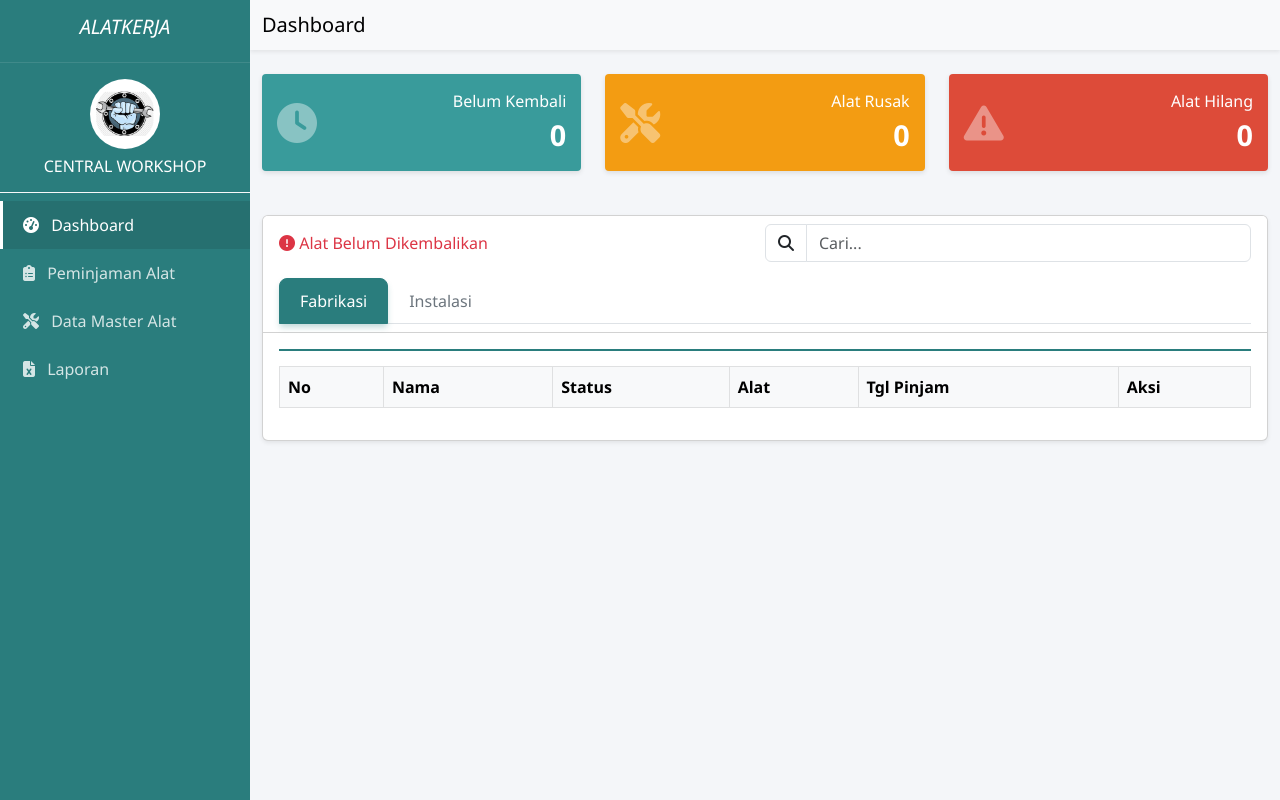
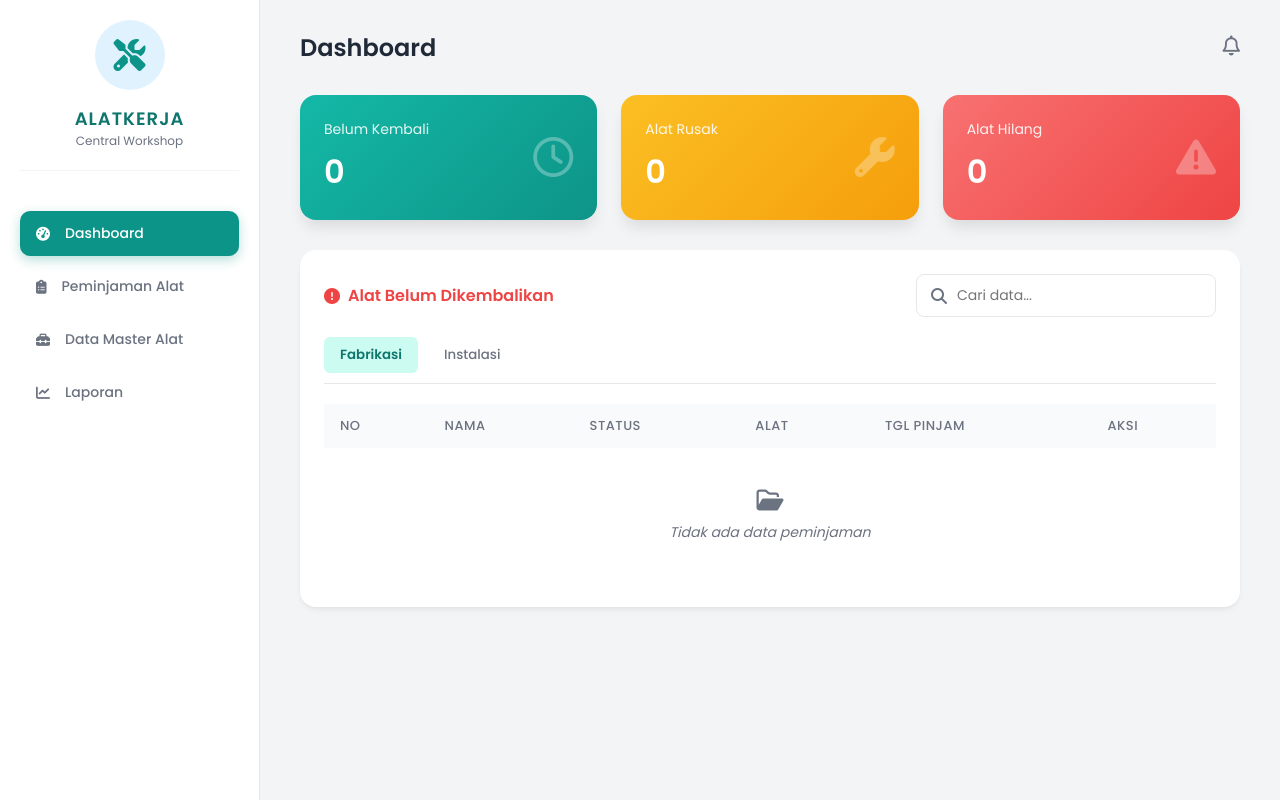
Before and after one commit to feryd760-blip/peminjaman-alat, a plain HTML site: page index.html in a window 1280 px wide. Drawn offline with nearby package versions, Linux system fonts and the light colour scheme; no server answers.

Commit message:
Update index.html

```diff
--- a/index.html
+++ b/index.html
@@ -3,158 +3,411 @@
 <head>
     <meta charset="UTF-8">
     <meta name="viewport" content="width=device-width, initial-scale=1.0">
-    <title>Sistem Peminjaman Alat</title>
-    <link href="https://cdn.jsdelivr.net/npm/bootstrap@5.3.0/dist/css/bootstrap.min.css" rel="stylesheet">
+    <title>Sistem Peminjaman Alat - Modern</title>
+    <!-- Menggunakan Font Google Poppins -->
+    <link href="https://fonts.googleapis.com/css2?family=Poppins:wght@300;400;500;600&display=swap" rel="stylesheet">
+    <!-- Font Awesome untuk Ikon -->
     <link rel="stylesheet" href="https://cdnjs.cloudflare.com/ajax/libs/font-awesome/6.4.0/css/all.min.css">
-    <link rel="stylesheet" href="style.css">
-    <script src="https://cdn.jsdelivr.net/npm/@supabase/supabase-js@2"></script>
+
+    <style>
+        :root {
+            --primary: #0d9488; /* Teal Modern */
+            --primary-dark: #0f766e;
+            --bg-body: #f3f4f6;
+            --bg-sidebar: #ffffff;
+            --text-main: #1f2937;
+            --text-muted: #6b7280;
+            --card-shadow: 0 4px 6px -1px rgba(0, 0, 0, 0.05), 0 2px 4px -1px rgba(0, 0, 0, 0.03);
+            --danger: #ef4444;
+            --warning: #f59e0b;
+            --success: #10b981;
+        }
+
+        * {
+            margin: 0;
+            padding: 0;
+            box-sizing: border-box;
+            font-family: 'Poppins', sans-serif;
+        }
+
+        body {
+            background-color: var(--bg-body);
+            color: var(--text-main);
+            display: flex;
+            min-height: 100vh;
+        }
+
+        /* --- Sidebar Styling --- */
+        .sidebar {
+            width: 260px;
+            background: var(--bg-sidebar);
+            border-right: 1px solid #e5e7eb;
+            display: flex;
+            flex-direction: column;
+            padding: 20px;
+            position: fixed;
+            height: 100%;
+            z-index: 10;
+        }
+
+        .brand {
+            display: flex;
+            flex-direction: column;
+            align-items: center;
+            margin-bottom: 40px;
+            padding-bottom: 20px;
+            border-bottom: 1px solid #f3f4f6;
+        }
+
+        .brand-logo {
+            width: 70px;
+            height: 70px;
+            background: #e0f2fe;
+            border-radius: 50%;
+            display: flex;
+            align-items: center;
+            justify-content: center;
+            margin-bottom: 15px;
+            color: var(--primary);
+            font-size: 32px;
+        }
+
+        .brand h1 {
+            font-size: 18px;
+            font-weight: 600;
+            letter-spacing: 1px;
+            color: var(--primary-dark);
+        }
+
+        .brand span {
+            font-size: 12px;
+            color: var(--text-muted);
+            font-weight: 400;
+        }
+
+        .menu {
+            list-style: none;
+            display: flex;
+            flex-direction: column;
+            gap: 8px;
+        }
+
+        .menu-item {
+            display: flex;
+            align-items: center;
+            gap: 15px;
+            padding: 12px 16px;
+            border-radius: 10px;
+            color: var(--text-muted);
+            text-decoration: none;
+            font-size: 14px;
+            font-weight: 500;
+            transition: all 0.3s ease;
+        }
+
+        .menu-item:hover {
+            background-color: #f0fdfa;
+            color: var(--primary);
+        }
+
+        .menu-item.active {
+            background-color: var(--primary);
+            color: white;
+            box-shadow: 0 4px 12px rgba(13, 148, 136, 0.3);
+        }
+
+        /* --- Main Content Styling --- */
+        .main-content {
+            margin-left: 260px;
+            flex: 1;
+            padding: 30px 40px;
+            width: calc(100% - 260px);
+        }
+
+        .header {
+            display: flex;
+            justify-content: space-between;
+            align-items: center;
+            margin-bottom: 30px;
+        }
+
+        .header h2 {
+            font-size: 24px;
+            font-weight: 600;
+        }
+
+        /* --- Stats Cards --- */
+        .stats-grid {
+            display: grid;
+            grid-template-columns: repeat(3, 1fr);
+            gap: 24px;
+            margin-bottom: 30px;
+        }
+
+        .card {
+            border-radius: 16px;
+            padding: 24px;
+            color: white;
+            position: relative;
+            overflow: hidden;
+            box-shadow: 0 10px 15px -3px rgba(0, 0, 0, 0.1);
+            display: flex;
+            justify-content: space-between;
+            align-items: center;
+            transition: transform 0.3s ease;
+        }
+
+        .card:hover {
+            transform: translateY(-5px);
+        }
+
+        .card.teal { background: linear-gradient(135deg, #14b8a6 0%, #0d9488 100%); }
+        .card.orange { background: linear-gradient(135deg, #fbbf24 0%, #f59e0b 100%); }
+        .card.red { background: linear-gradient(135deg, #f87171 0%, #ef4444 100%); }
+
+        .card-info h3 {
+            font-size: 14px;
+            font-weight: 400;
+            opacity: 0.9;
+            margin-bottom: 8px;
+        }
+
+        .card-info .value {
+            font-size: 32px;
+            font-weight: 700;
+        }
+
+        .card-icon {
+            font-size: 40px;
+            opacity: 0.3;
+        }
+
+        /* --- Content Panel (Table) --- */
+        .content-panel {
+            background: white;
+            border-radius: 16px;
+            padding: 24px;
+            box-shadow: var(--card-shadow);
+        }
+
+        .panel-header {
+            display: flex;
+            justify-content: space-between;
+            align-items: center;
+            margin-bottom: 20px;
+            flex-wrap: wrap;
+            gap: 15px;
+        }
+
+        .panel-title {
+            color: var(--danger);
+            font-weight: 600;
+            font-size: 16px;
+            display: flex;
+            align-items: center;
+            gap: 8px;
+        }
+
+        .search-bar {
+            position: relative;
+            width: 300px;
+        }
+
+        .search-bar input {
+            width: 100%;
+            padding: 10px 15px 10px 40px;
+            border: 1px solid #e5e7eb;
+            border-radius: 8px;
+            outline: none;
+            font-size: 14px;
+            transition: border 0.2s;
+        }
+
+        .search-bar input:focus {
+            border-color: var(--primary);
+        }
+
+        .search-bar i {
+            position: absolute;
+            left: 15px;
+            top: 50%;
+            transform: translateY(-50%);
+            color: var(--text-muted);
+        }
+
+        /* --- Tabs --- */
+        .tabs {
+            display: flex;
+            gap: 10px;
+            margin-bottom: 20px;
+            border-bottom: 1px solid #e5e7eb;
+            padding-bottom: 10px;
+        }
+
+        .tab-btn {
+            background: none;
+            border: none;
+            padding: 8px 16px;
+            cursor: pointer;
+            font-weight: 500;
+            color: var(--text-muted);
+            border-radius: 6px;
+            transition: all 0.2s;
+        }
+
+        .tab-btn.active {
+            background-color: #ccfbf1;
+            color: var(--primary-dark);
+            font-weight: 600;
+        }
+
+        /* --- Table --- */
+        table {
+            width: 100%;
+            border-collapse: collapse;
+        }
+
+        th {
+            text-align: left;
+            padding: 12px 16px;
+            background-color: #f9fafb;
+            color: var(--text-muted);
+            font-weight: 500;
+            font-size: 13px;
+            text-transform: uppercase;
+            letter-spacing: 0.5px;
+        }
+
+        td {
+            padding: 16px;
+            border-bottom: 1px solid #f3f4f6;
+            font-size: 14px;
+            color: var(--text-main);
+        }
+
+        tr:last-child td {
+            border-bottom: none;
+        }
+
+        tr:hover td {
+            background-color: #f9fafb;
+        }
+
+        .empty-state {
+            text-align: center;
+            padding: 40px;
+            color: var(--text-muted);
+            font-style: italic;
+        }
+
+    </style>
 </head>
 <body>
 
-    <div class="sidebar">
-        <div class="sidebar-header">
-            <h5><i>ALATKERJA</i></h5>
+    <!-- Sidebar -->
+    <aside class="sidebar">
+        <div class="brand">
+            <div class="brand-logo">
+                <i class="fa-solid fa-screwdriver-wrench"></i>
             </div>
-        <div class="admin-profile text-center p-3 border-bottom border-light">
-            <img src="logo.png" class="rounded-circle mb-2 bg-white" alt="Logo" width="70" height="70" style="object-fit: cover; padding: 5px;">
-            <h6 class="mb-0">CENTRAL WORKSHOP</h6>
-        </div>
-        <ul class="nav flex-column mt-2">
-            <li class="nav-item"><a class="nav-link active" href="#" onclick="bukaMenu('dashboard', this)"><i class="fas fa-tachometer-alt me-2"></i> Dashboard</a></li>
-            <li class="nav-item"><a class="nav-link" href="#" onclick="bukaMenu('peminjaman', this)"><i class="fas fa-clipboard-list me-2"></i> Peminjaman Alat</a></li>
-            <li class="nav-item"><a class="nav-link" href="#" onclick="bukaMenu('alat', this)"><i class="fas fa-tools me-2"></i> Data Master Alat</a></li>
-            <li class="nav-item"><a class="nav-link" href="#" onclick="bukaMenu('laporan', this)"><i class="fas fa-file-excel me-2"></i> Laporan</a></li>
-        </ul>
+            <h1>ALATKERJA</h1>
+            <span>Central Workshop</span>
         </div>
 
-    <div class="main-content">
-        <nav class="navbar navbar-expand-lg navbar-light bg-light shadow-sm">
-            <div class="container-fluid">
-                <span class="navbar-brand mb-0 h1" id="judulHalaman">Dashboard</span>
-            </div>
+        <nav class="menu">
+            <a href="#" class="menu-item active">
+                <i class="fa-solid fa-gauge-high"></i> Dashboard
+            </a>
+            <a href="#" class="menu-item">
+                <i class="fa-solid fa-clipboard-list"></i> Peminjaman Alat
+            </a>
+            <a href="#" class="menu-item">
+                <i class="fa-solid fa-toolbox"></i> Data Master Alat
+            </a>
+            <a href="#" class="menu-item">
+                <i class="fa-solid fa-chart-line"></i> Laporan
+            </a>
         </nav>
+    </aside>
 
-        <div class="container-fluid mt-4">
-            <!-- DASHBOARD -->
-            <div id="halaman-dashboard">
-                <div class="row mb-4">
-                    <div class="col-md-4"><div class="info-box bg-teal"><div class="info-box-icon"><i class="fas fa-clock"></i></div><div class="info-box-content"><span class="info-box-text">Belum Kembali</span><span class="info-box-number" id="statBelumKembali">0</span></div></div></div>
-                    <div class="col-md-4"><div class="info-box bg-orange"><div class="info-box-icon"><i class="fas fa-tools"></i></div><div class="info-box-content"><span class="info-box-text">Alat Rusak</span><span class="info-box-number" id="statAlatRusak">0</span></div></div></div>
-                    <div class="col-md-4"><div class="info-box bg-red"><div class="info-box-icon"><i class="fas fa-exclamation-triangle"></i></div><div class="info-box-content"><span class="info-box-text">Alat Hilang</span><span class="info-box-number" id="statAlatHilang">0</span></div></div></div>
-                </div>
-                <div class="card shadow-sm mt-4">
-                    <div class="card-header bg-white">
-                        <div class="d-flex justify-content-between align-items-center mb-3">
-                            <h6 class="mb-0 text-danger"><i class="fas fa-exclamation-circle"></i> Alat Belum Dikembalikan</h6>
-                            <div class="input-group w-50">
-                                <span class="input-group-text bg-white"><i class="fas fa-search"></i></span>
-                                <input type="text" class="form-control" id="searchDashboard" placeholder="Cari..." onkeyup="cariDashboard()">
-                            </div>
-                        </div>
-                        <ul class="nav nav-tabs" id="myTab" role="tablist">
-                            <li class="nav-item"><button class="nav-link active" id="tab-fabrikasi" data-bs-toggle="tab" data-bs-target="#konten-fabrikasi" type="button" onclick="gantiTab('Fabrikasi')">Fabrikasi</button></li>
-                            <li class="nav-item"><button class="nav-link" id="tab-instalasi" data-bs-toggle="tab" data-bs-target="#konten-instalasi" type="button" onclick="gantiTab('Instalasi')">Instalasi</button></li>
-                        </ul>
-                    </div>
-                    <div class="card-body">
-                        <div class="tab-content">
-                            <div class="tab-pane fade show active" id="konten-fabrikasi">
-                                <table class="table table-bordered table-hover"><thead class="table-light"><tr><th>No</th><th>Nama</th><th>Status</th><th>Alat</th><th>Tgl Pinjam</th><th>Aksi</th></tr></thead><tbody id="tabelFabrikasi"></tbody></table>
-                            </div>
-                            <div class="tab-pane fade" id="konten-instalasi">
-                                <table class="table table-bordered table-hover"><thead class="table-light"><tr><th>No</th><th>Nama</th><th>Status</th><th>Alat</th><th>Ket Instalasi</th><th>Tgl Pinjam</th><th>Aksi</th></tr></thead><tbody id="tabelInstalasi"></tbody></table>
-                            </div>
-                        </div>
-                    </div>
+    <!-- Main Content -->
+    <main class="main-content">
+        <div class="header">
+            <h2>Dashboard</h2>
+            <div class="user-profile">
+                <!-- Placeholder untuk profil user -->
+                <i class="fa-regular fa-bell" style="font-size: 20px; color: #6b7280; cursor: pointer;"></i>
             </div>
         </div>
 
-            <!-- PEMINJAMAN -->
-            <div id="halaman-peminjaman" class="d-none">
-                <div class="card shadow-sm">
-                    <div class="card-header bg-white d-flex justify-content-between align-items-center">
-                        <h6 class="mb-0">Riwayat Peminjaman</h6>
-                        <button class="btn btn-primary btn-sm" onclick="bukaModalPinjam()"><i class="fas fa-plus"></i> Pinjam Alat</button>
+        <!-- Statistic Cards -->
+        <div class="stats-grid">
+            <div class="card teal">
+                <div class="card-info">
+                    <h3>Belum Kembali</h3>
+                    <div class="value">0</div>
                 </div>
-                    <div class="card-body">
-                        <table class="table table-bordered table-hover"><thead class="table-light"><tr><th>No</th><th>Nama</th><th>Status</th><th>Alat</th><th>Alokasi</th><th>Ket Instalasi</th><th>Tgl Pinjam</th><th>Tgl Kembali</th><th>Kondisi</th><th>Status</th><th>Aksi</th></tr></thead><tbody id="tabelPeminjaman"></tbody></table>
+                <div class="card-icon"><i class="fa-regular fa-clock"></i></div>
             </div>
+
+            <div class="card orange">
+                <div class="card-info">
+                    <h3>Alat Rusak</h3>
+                    <div class="value">0</div>
+                </div>
+                <div class="card-icon"><i class="fa-solid fa-wrench"></i></div>
+            </div>
+
+            <div class="card red">
+                <div class="card-info">
+                    <h3>Alat Hilang</h3>
+                    <div class="value">0</div>
+                </div>
+                <div class="card-icon"><i class="fa-solid fa-triangle-exclamation"></i></div>
             </div>
         </div>
 
-            <!-- DATA ALAT -->
-            <div id="halaman-alat" class="d-none">
-                <div class="card shadow-sm">
-                    <div class="card-header bg-white d-flex justify-content-between align-items-center">
-                        <h6 class="mb-0">Daftar Alat</h6>
-                        <button class="btn btn-primary btn-sm" onclick="bukaModalAlat()"><i class="fas fa-plus"></i> Tambah Alat</button>
+        <!-- Content Panel -->
+        <div class="content-panel">
+            <div class="panel-header">
+                <div class="panel-title">
+                    <i class="fa-solid fa-circle-exclamation"></i> Alat Belum Dikembalikan
                 </div>
-                    <div class="card-body">
-                        <table class="table table-bordered table-hover"><thead class="table-light"><tr><th>No</th><th>Kode</th><th>Nama</th><th>Kondisi</th><th>Status</th><th>Aksi</th></tr></thead><tbody id="tabelAlat"></tbody></table>
-                    </div>
+                <div class="search-bar">
+                    <i class="fa-solid fa-magnifying-glass"></i>
+                    <input type="text" placeholder="Cari data...">
                 </div>
             </div>
 
-            <!-- LAPORAN -->
-            <div id="halaman-laporan" class="d-none">
-                <div class="card shadow-sm text-center py-5">
-                    <i class="fas fa-file-excel fa-5x text-success mb-4"></i>
-                    <h4>Download Data Peminjaman</h4>
-                    <button class="btn btn-success btn-lg mt-3" onclick="downloadExcel()"><i class="fas fa-download me-2"></i> Download ke Excel</button>
-                </div>
-            </div>
-        </div>
+            <!-- Tabs -->
+            <div class="tabs">
+                <button class="tab-btn active">Fabrikasi</button>
+                <button class="tab-btn">Instalasi</button>
             </div>
 
-    <!-- MODAL PINJAM -->
-    <div class="modal fade" id="modalPinjam" tabindex="-1">
-      <div class="modal-dialog"><div class="modal-content"><div class="modal-header"><h5 class="modal-title">Form Peminjaman</h5><button type="button" class="btn-close" data-bs-dismiss="modal"></button></div>
-      <div class="modal-body"><form id="formPinjam">
-          <div class="mb-3"><label>Nama Peminjam</label><input type="text" class="form-control" id="pinjamNama" required></div>
-          <div class="mb-3"><label>Status Peminjam</label><select class="form-select" id="pinjamStatus" required onchange="cekStatusLainnya()"><option value="">-- Pilih --</option><option value="Karyawan">Karyawan</option><option value="Kontraktor HDI">Kontraktor HDI</option><option value="Kontraktor Puguh">Kontraktor Puguh</option><option value="Kontraktor Muri">Kontraktor Muri</option><option value="Kontraktor Tutur">Kontraktor Tutur</option><option value="Kontraktor Rofii">Kontraktor Rofii</option><option value="Lainnya">Lainnya</option></select></div>
-          <div class="mb-3 d-none" id="divKeterangan"><label>Keterangan</label><input type="text" class="form-control" id="pinjamKeterangan"></div>
-          <div class="mb-3"><label>Pilih Alat</label><select class="form-select" id="pinjamAlat" required></select></div>
-          <div class="mb-3"><label>Alokasi Pekerjaan</label><select class="form-select" id="pinjamAlokasi" required onchange="cekAlokasi()"><option value="">-- Pilih --</option><option value="Fabrikasi">Fabrikasi</option><option value="Instalasi">Instalasi</option></select></div>
-          <div class="mb-3 d-none" id="divKetInstalasi"><label>Keterangan Instalasi</label><input type="text" class="form-control" id="pinjamKetInstalasi"></div>
-          <div class="mb-3"><label>Tanggal Pinjam</label><input type="date" class="form-control" id="pinjamTanggal" required></div>
-          <div class="modal-footer px-0 pb-0"><button type="button" class="btn btn-secondary" data-bs-dismiss="modal">Batal</button><button type="submit" class="btn btn-primary">Simpan</button></div>
-      </form></div></div></div>
+            <!-- Table -->
+            <table>
+                <thead>
+                    <tr>
+                        <th>No</th>
+                        <th>Nama</th>
+                        <th>Status</th>
+                        <th>Alat</th>
+                        <th>Tgl Pinjam</th>
+                        <th>Aksi</th>
+                    </tr>
+                </thead>
+                <tbody>
+                    <tr>
+                        <td colspan="6" class="empty-state">
+                            <i class="fa-regular fa-folder-open" style="font-size: 24px; margin-bottom: 10px; display: block;"></i>
+                            Tidak ada data peminjaman
+                        </td>
+                    </tr>
+                </tbody>
+            </table>
         </div>
+    </main>
 
-    <!-- MODAL ALAT -->
-    <div class="modal fade" id="modalAlat" tabindex="-1">
-      <div class="modal-dialog"><div class="modal-content"><div class="modal-header"><h5 class="modal-title">Tambah Alat</h5><button type="button" class="btn-close" data-bs-dismiss="modal"></button></div>
-      <div class="modal-body"><form id="formAlat">
-          <div class="mb-3"><label>Kode</label><input type="text" class="form-control" id="alatKode" required></div>
-          <div class="mb-3"><label>Nama</label><input type="text" class="form-control" id="alatNama" required></div>
-          <div class="mb-3"><label>Kondisi</label><select class="form-select" id="alatKondisi" required><option value="Baik">Baik</option><option value="Rusak">Rusak</option><option value="Hilang">Hilang</option></select></div>
-          <div class="modal-footer px-0 pb-0"><button type="button" class="btn btn-secondary" data-bs-dismiss="modal">Batal</button><button type="submit" class="btn btn-success">Simpan</button></div>
-      </form></div></div></div>
-    </div>
-
-    <!-- MODAL EDIT ALAT -->
-    <div class="modal fade" id="modalEditAlat" tabindex="-1">
-      <div class="modal-dialog"><div class="modal-content"><div class="modal-header"><h5 class="modal-title">Edit Alat</h5><button type="button" class="btn-close" data-bs-dismiss="modal"></button></div>
-      <div class="modal-body"><form id="formEditAlat">
-          <input type="hidden" id="editAlatId"><input type="hidden" id="editAlatKode">
-          <div class="mb-3"><label>Nama</label><input type="text" class="form-control" id="editAlatNama" required></div>
-          <div class="mb-3"><label>Kondisi</label><select class="form-select" id="editAlatKondisi" required><option value="Baik">Baik</option><option value="Rusak">Rusak</option><option value="Hilang">Hilang</option></select></div>
-          <div class="mb-3"><label>Status</label><select class="form-select" id="editAlatStatus" required><option value="Tersedia">Tersedia</option><option value="Tidak Tersedia">Tidak Tersedia</option><option value="Dipinjam">Dipinjam</option></select></div>
-          <div class="modal-footer px-0 pb-0"><button type="button" class="btn btn-secondary" data-bs-dismiss="modal">Batal</button><button type="submit" class="btn btn-primary">Simpan</button></div>
-      </form></div></div></div>
-    </div>
-
-    <!-- MODAL KEMBALI -->
-    <div class="modal fade" id="modalKembali" tabindex="-1">
-      <div class="modal-dialog"><div class="modal-content"><div class="modal-header bg-danger text-white"><h5 class="modal-title">Kembalikan Alat</h5><button type="button" class="btn-close btn-close-white" data-bs-dismiss="modal"></button></div>
-      <div class="modal-body"><form id="formKembali">
-          <input type="hidden" id="kembaliId">
-          <div class="mb-3"><label>Kondisi Saat Kembali</label><select class="form-select" id="kembaliKondisi" required><option value="Baik">Baik</option><option value="Rusak">Rusak</option><option value="Hilang">Hilang</option></select></div>
-          <div class="modal-footer px-0 pb-0"><button type="button" class="btn btn-secondary" data-bs-dismiss="modal">Batal</button><button type="submit" class="btn btn-danger">Ya, Kembalikan</button></div>
-      </form></div></div></div>
-    </div>
-
-    <script src="https://cdn.jsdelivr.net/npm/bootstrap@5.3.0/dist/js/bootstrap.bundle.min.js"></script>
-    <script src="app.js"></script>
 </body>
 </html>
```
Lines whose indentation alone changed are shown as unchanged.
